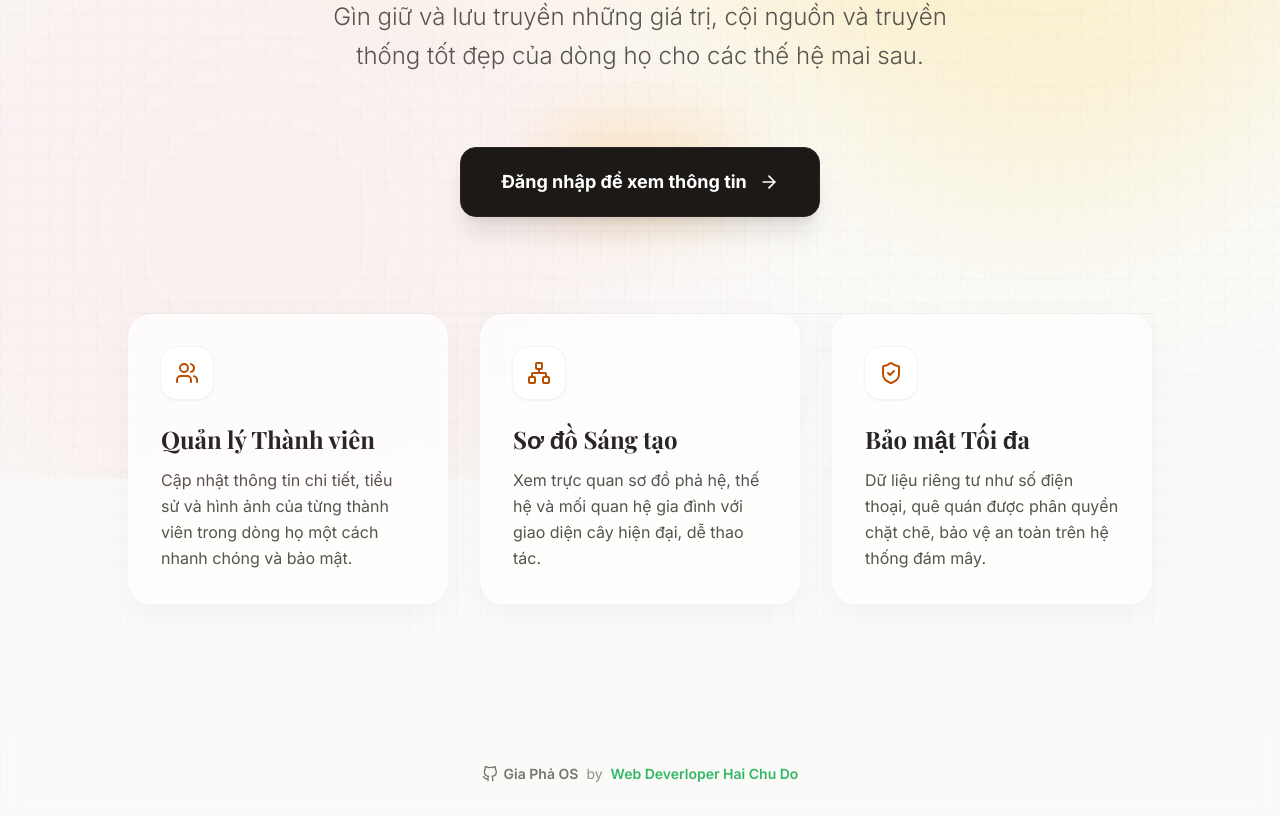
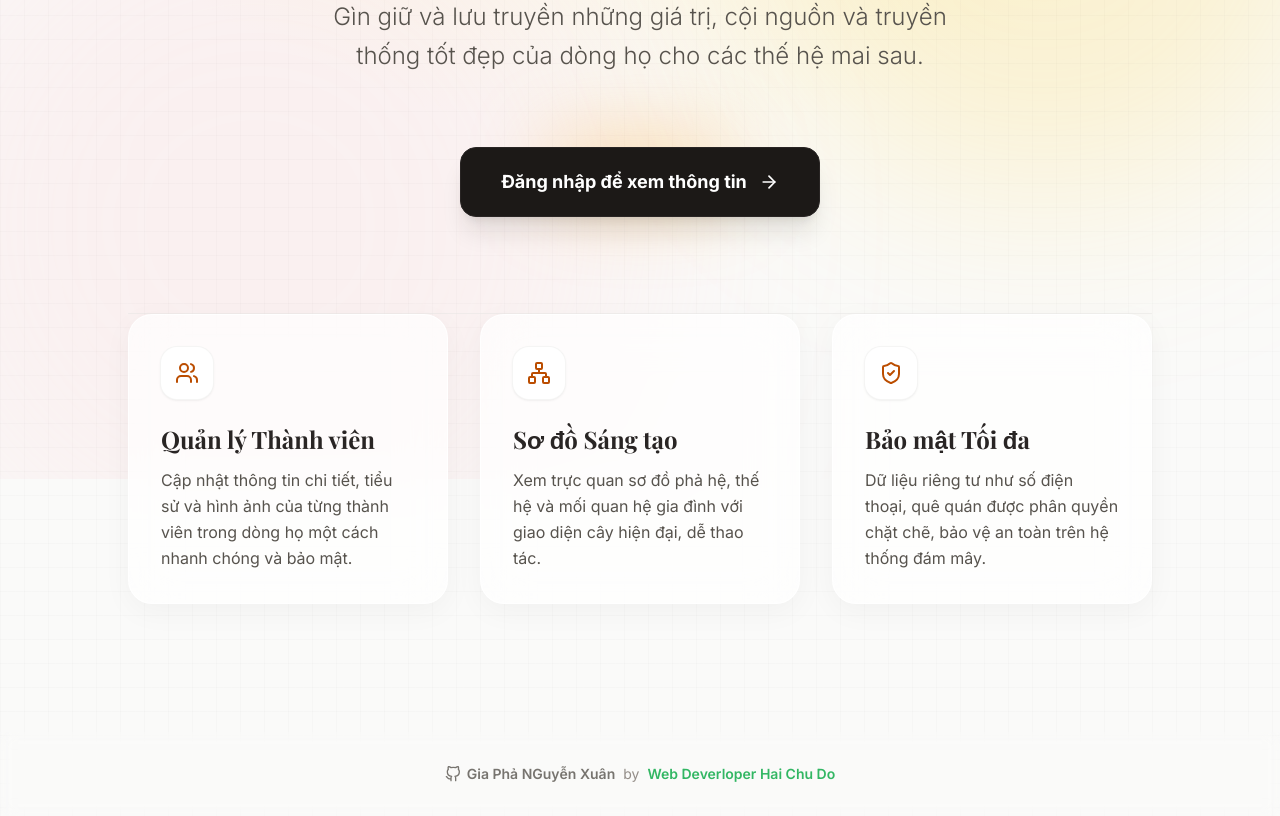
Before and after one commit to haichudo/giaphanguyenxuan, a Next.js app: page / in a window 1280 px wide. Shown: the part 321-1137 px from the top of the page. Built offline with nearby package versions, Linux system fonts and the light colour scheme; a web font is replaced by a local one.

Commit message:
Update footer text to 'Gia Phả NGuyễn Xuân'

```diff
--- a/components/Footer.tsx
+++ b/components/Footer.tsx
@@ -37,7 +37,7 @@ export default function Footer({
             >
               <path d="M9 19c-5 1.5-5-2.5-7-3m14 6v-3.87a3.37 3.37 0 0 0-.94-2.61c3.14-.35 6.44-1.54 6.44-7A5.44 5.44 0 0 0 20 4.77 5.07 5.07 0 0 0 19.91 1S18.73.65 16 2.48a13.38 13.38 0 0 0-7 0C6.27.65 5.09 1 5.09 1A5.07 5.07 0 0 0 5 4.77a5.44 5.44 0 0 0-1.5 3.78c0 5.42 3.3 6.61 6.44 7A3.37 3.37 0 0 0 9 18.13V22"></path>
             </svg>
-            Gia Phả OS
+            Gia Phả NGuyễn Xuân
           </a>
           by
           <a
```
